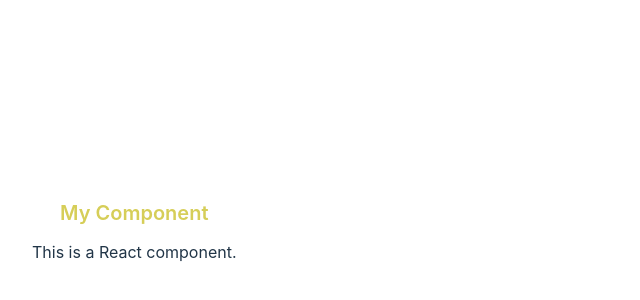
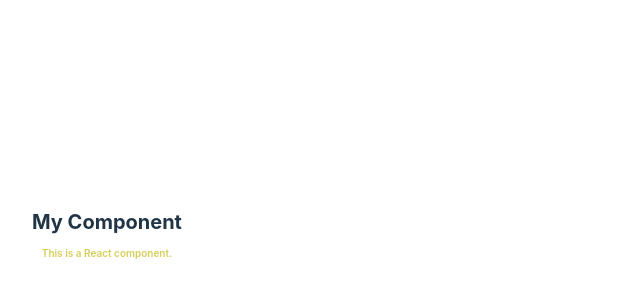
Before and after one commit to nemzorov/presentation-react-cli, a React (Vite) app: page / in a window 1280 px wide. Shown: the part 166-466 px from the top of the page, without its empty margins (0-640 px from the left). Built offline with nearby package versions, Linux system fonts and the light colour scheme.

Commit message:
css модули

```diff
--- a/src/components/MyComponent/index.jsx
+++ b/src/components/MyComponent/index.jsx
@@ -1,10 +1,11 @@
-import './style.css'
+import style from './style.module.css'
+// style можно назвать как угодно (это объект со стилями)
 
 const MyComponent = () => {
     return (
-        <div className="my-component">
-            <h1>My Component</h1>
-            <p>This is a React component.</p>
+        <div className={style.wrapper}>
+            <h1 className={style.title}>My Component</h1>
+            <p className={style.text}>This is a React component.</p>
         </div>
     )
 }
--- a/src/components/MyComponent/style.css
+++ /dev/null
@@ -1,10 +0,0 @@
-.my-component h1 {
-    font-size: 20px;
-    font-weight: 600;
-    text-align: center;
-    color: #d6ce58;
-}
-
-.my-component span {
-    font-size: 10px;
-}
--- /dev/null
+++ b/src/components/MyComponent/style.module.css
@@ -0,0 +1,13 @@
+.wrapper {
+    font-weight: 600;
+    text-align: center;
+}
+
+.title {
+    font-size: 20px;
+}
+
+.text {
+    color: #d6ce58;
+    font-size: 10px;
+}
```
